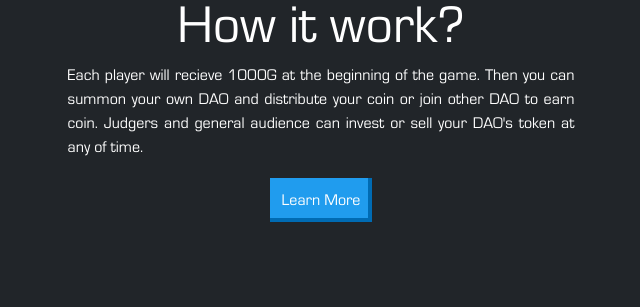
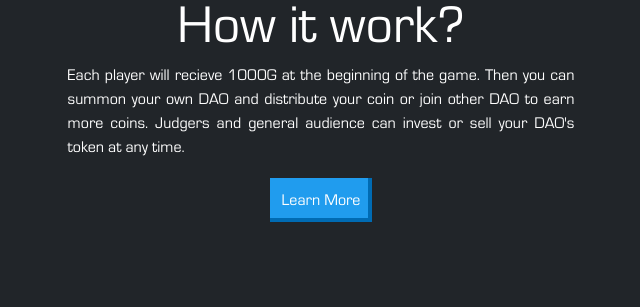
Before and after one commit to noctoid/daothon, a Django app: page / in a window 1280 px wide. Shown: the part 516-823 px from the top of the page, without its empty margins (319-959 px from the left). Run offline with Django 3.2, Linux system fonts and the light colour scheme; data that the repository does not hold is empty; some libraries are stand-ins or nearby versions.

Commit message:
async ‘How it work?’

```diff
--- a/daothon_server/daothon_server/templates/about.html
+++ b/daothon_server/daothon_server/templates/about.html
@@ -22,8 +22,8 @@
         <div class="nes-container is-dark no-border">
           <h2>How it work?</h2>
           <p style="text-align: justify; text-justify: auto;">Each player will recieve 1000G at the beginning of the
-            game. Then you can summon your own DAO and distribute your coin or join other DAO to earn coin. Judgers and
-            general audience can invest or sell your DAO's token at any of time.</p>
+            game. Then you can summon your own DAO and distribute your coin or join other DAO to earn more coins.
+            Judgers and general audience can invest or sell your DAO's token at any time.</p>
           <a role="button" class="nes-btn is-primary" data-toggle="modal" data-target="#learnMore">Learn More</a>
         </div>
       </div>
```
